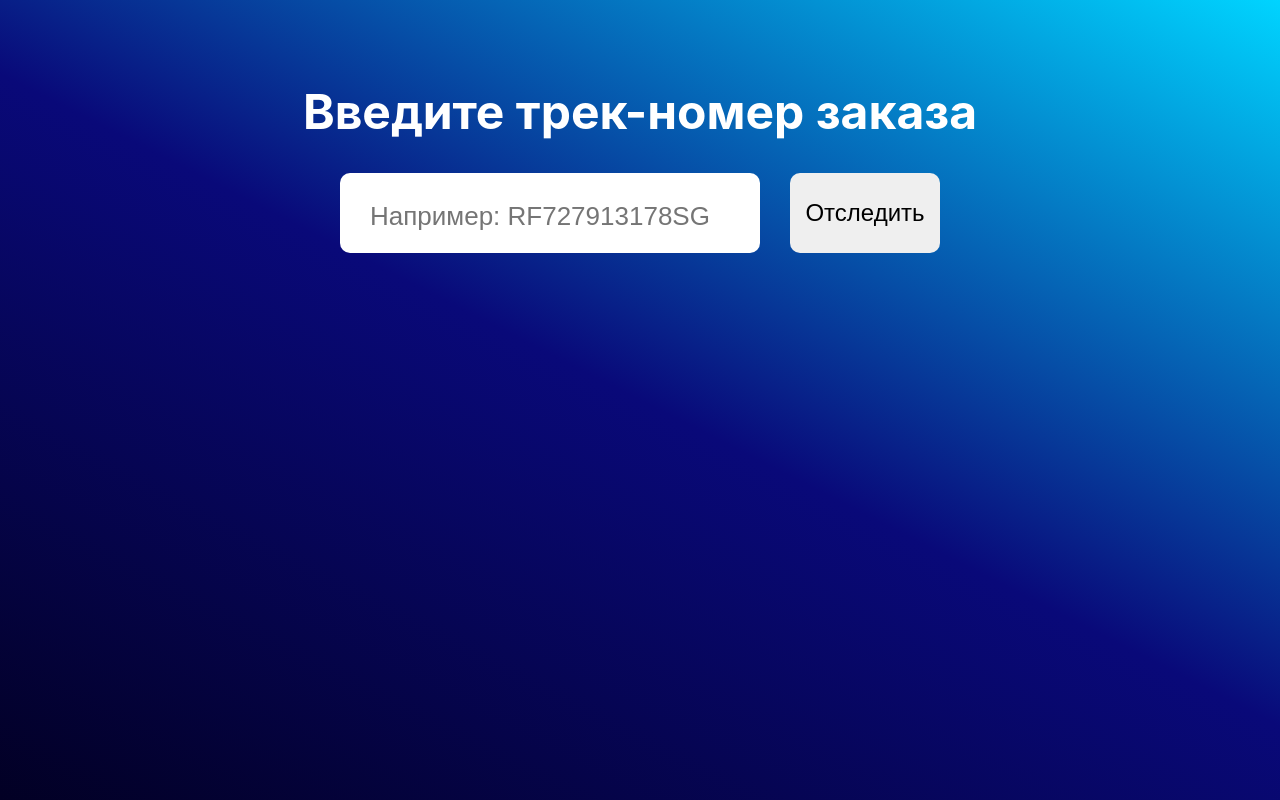
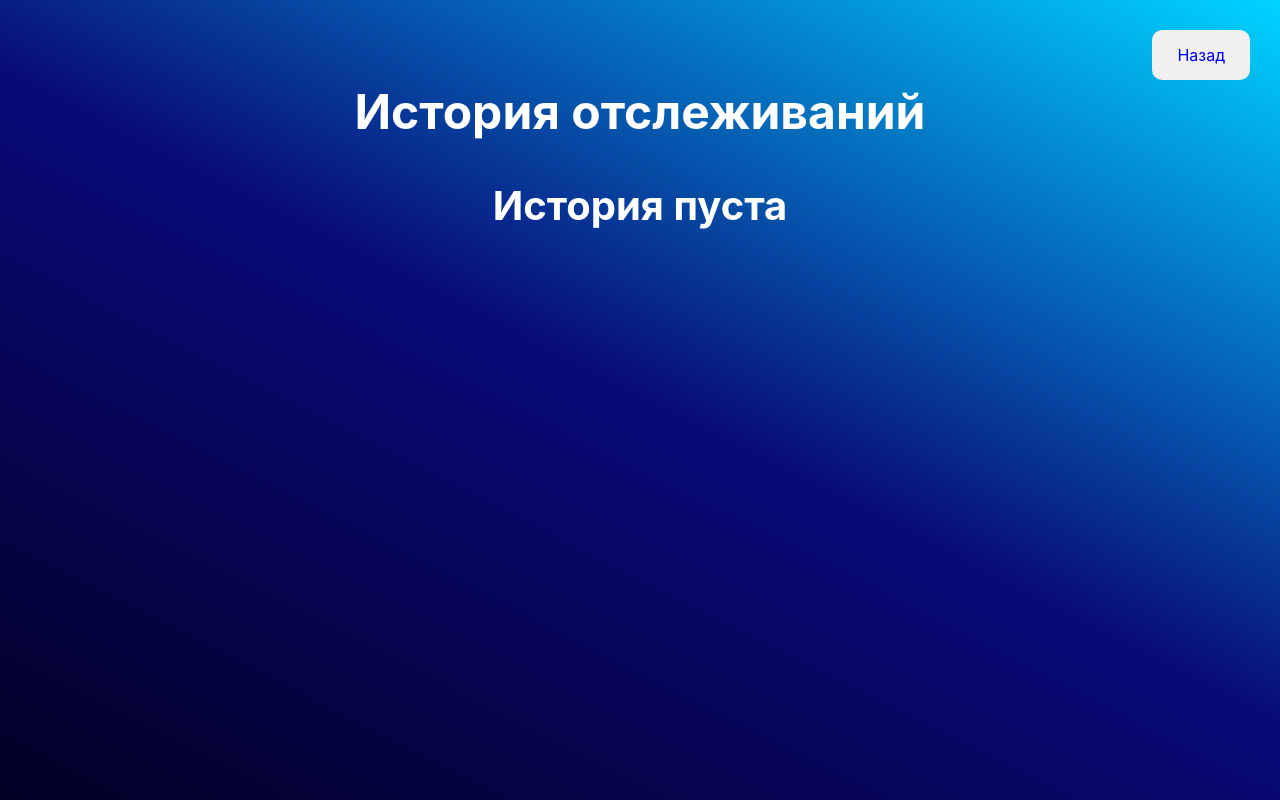
Before and after one commit to StepanSnigur/PostTrack, a React (Create React App) app: page /TracksHistory in a window 1280 px wide. Built offline with nearby package versions, Linux system fonts and the light colour scheme.

Commit message:
Add history page

```diff
--- a/package.json
+++ b/package.json
@@ -10,8 +10,10 @@
     "@types/node": "^12.12.24",
     "@types/react": "^16.9.17",
     "@types/react-dom": "^16.9.4",
+    "@types/react-router-dom": "^5.1.3",
     "react": "^16.12.0",
     "react-dom": "^16.12.0",
+    "react-router-dom": "^5.1.2",
     "react-scripts": "3.3.0",
     "styled-components": "^4.4.1",
     "typescript": "^3.7.4"
--- a/src/App.tsx
+++ b/src/App.tsx
@@ -1,12 +1,10 @@
 import React, { Component } from 'react';
 import styled from 'styled-components';
+import { BrowserRouter as Router, Route } from 'react-router-dom';
 
-import { IAppState, IData } from './Interfaces/Interfaces';
-
-import TrackCodeInput from './components/TrackCodeInput';
-import TrackInfoList from './components/TrackInfoList';
-import ErrorIndicator from './components/ErrorIndicator';
-import Preloader from './components/Preloader';
+import MainPage from './Pages/MainPage';
+import TracksHistoryPage from './Pages/TracksHistoryPage';
+import TrackPage from './Pages/TrackPage';
 
 const MainWrapper = styled.div`
     min-height: 100vh;
@@ -16,72 +14,17 @@ const MainWrapper = styled.div`
     background: linear-gradient(27deg, rgba(2,0,36,1) 0%, rgba(9,9,121,1) 50%, rgba(0,212,255,1) 100%);
     box-sizing: border-box;
 `
-const MainHeadline = styled.h1`
-    text-align: center;
-    color: #fff;
-    font-size: 48px;
-`
 
 class App extends Component {
-    state = {
-        trackData: {
-            id: undefined,
-            data: {
-                events: [],
-                fromCountry: undefined,
-                destinationCountry: undefined,
-                trackUpdateDateTime: undefined,
-                itemWeight: undefined,
-                daysInTransit: undefined
-            },
-            deliveredStat: {
-                minDeliveryDays: undefined,
-                averageDeliveryDays: undefined,
-                maxDeliveryDays: undefined,
-                type: undefined
-            }
-        },
-        error: false,
-        loading: false
-    }
-
-    loadTrackInfo = (data: IData) => {
-        this.setState({
-            trackData: data
-        })
-    }
-    setLoading = () => {
-        this.setState((prevState: IAppState) => {
-            return {
-                loading: !prevState.loading
-            }
-        })
-    }
-    setError = (message: string | boolean) => {
-        this.setState({
-            error: message
-        })
-    }
-
     render () {
         return (
             <MainWrapper>
-                <MainHeadline>Введите трек-номер заказа</MainHeadline>
-                <TrackCodeInput
-                    loadTrackInfo={this.loadTrackInfo}
-                    setLoading={this.setLoading}
-                    setError={this.setError}
-                />
-                <Preloader isLoading={this.state.loading} />
-                <ErrorIndicator
-                    errorMessage={this.state.error}
-                    setError={this.setError}
-                />
-                <TrackInfoList
-                    trackData={this.state.trackData.data}
-                    deliveredStat={this.state.trackData.deliveredStat}
-                    id={this.state.trackData.id}
-                />
+                <Router>
+                    <Route path="/" exact component={MainPage}/>
+                    <Route path="/TracksHistory" component={TracksHistoryPage}/>
+
+                    <Route path="/history/:track" render={({match}) => <TrackPage track={match.params.track} />}/>
+                </Router>
             </MainWrapper>
         );
     }
--- /dev/null
+++ b/src/Pages/MainPage.tsx
@@ -0,0 +1,83 @@
+import React, { Component } from 'react';
+import styled from 'styled-components';
+
+import TrackCodeInput from '../components/TrackCodeInput';
+import Preloader from '../components/Preloader';
+import ErrorIndicator from '../components/ErrorIndicator';
+import TrackInfoList from '../components/TrackInfoList';
+import { IAppState, IData } from '../Interfaces/Interfaces';
+import TrackHistoryBtn from "../components/TracksHistoryBtn";
+
+const MainHeadline = styled.h1`
+    text-align: center;
+    color: #fff;
+    font-size: 48px;
+`
+
+class MainPage extends Component {
+    state = {
+        trackData: {
+            id: undefined,
+            data: {
+                events: [],
+                fromCountry: undefined,
+                destinationCountry: undefined,
+                trackUpdateDateTime: undefined,
+                itemWeight: undefined,
+                daysInTransit: undefined
+            },
+            deliveredStat: {
+                minDeliveryDays: undefined,
+                averageDeliveryDays: undefined,
+                maxDeliveryDays: undefined,
+                type: undefined
+            }
+        },
+        error: false,
+        loading: false
+    }
+
+    loadTrackInfo = (data: IData) => {
+        this.setState({
+            trackData: data
+        })
+    }
+    setLoading = () => {
+        this.setState((prevState: IAppState) => {
+            return {
+                loading: !prevState.loading
+            }
+        })
+    }
+    setError = (message: string | boolean) => {
+        this.setState({
+            error: message
+        })
+    }
+
+    render () {
+        return (
+            <>
+                <MainHeadline>Введите трек-номер заказа</MainHeadline>
+                <TrackCodeInput
+                    loadTrackInfo={this.loadTrackInfo}
+                    setLoading={this.setLoading}
+                    setError={this.setError}
+                />
+                <Preloader isLoading={this.state.loading} />
+                <ErrorIndicator
+                    errorMessage={this.state.error}
+                    setError={this.setError}
+                />
+                <TrackInfoList
+                    trackData={this.state.trackData.data}
+                    deliveredStat={this.state.trackData.deliveredStat}
+                    id={this.state.trackData.id}
+                />
+                <TrackHistoryBtn role="openHist" />
+            </>
+        )
+    }
+}
+
+export default MainPage;
--- /dev/null
+++ b/src/Pages/TrackPage.tsx
@@ -0,0 +1,88 @@
+import React, { Component } from 'react';
+
+import Preloader from '../components/Preloader';
+import {IAppState, ITrackData} from '../Interfaces/Interfaces';
+import Service from '../Service/Service';
+
+import TrackInfoList from '../components/TrackInfoList';
+import ErrorIndicator from '../components/ErrorIndicator';
+import TrackHistoryBtn from '../components/TracksHistoryBtn';
+
+class TrackPage extends Component<{track: string}> {
+    state = {
+        trackData: {
+            id: undefined,
+            data: {
+                events: [],
+                fromCountry: undefined,
+                destinationCountry: undefined,
+                trackUpdateDateTime: undefined,
+                itemWeight: undefined,
+                daysInTransit: undefined
+            },
+            deliveredStat: {
+                minDeliveryDays: undefined,
+                averageDeliveryDays: undefined,
+                maxDeliveryDays: undefined,
+                type: undefined
+            }
+        },
+        error: false,
+        loading: false
+    }
+
+    componentDidMount() {
+        this.getTrackInfo(this.props.track);
+    }
+
+    getTrackInfo = async (trackCode: string) => {
+        try {
+            this.setError(false);
+            this.setLoading();
+
+            let data: ITrackData = await Service.getTrackInfo(trackCode);
+            if (data.status === 'error') throw new Error(data.message);
+
+            this.setState({
+                trackData: data
+            });
+        } catch (e) {
+            this.setError(e.message)
+        } finally {
+            this.setLoading();
+        }
+    }
+
+    setLoading = () => {
+        this.setState((prevState: IAppState) => {
+            return {
+                loading: !prevState.loading
+            }
+        })
+    }
+    setError = (message: string | boolean) => {
+        this.setState({
+            error: message
+        })
+    }
+
+    render () {
+        return (
+            <>
+                <Preloader isLoading={this.state.loading}/>
+                <ErrorIndicator
+                    errorMessage={this.state.error}
+                    setError={this.setError}
+                />
+                <TrackInfoList
+                    trackData={this.state.trackData.data}
+                    deliveredStat={this.state.trackData.deliveredStat}
+                    id={this.state.trackData.id}
+                />
+                <TrackHistoryBtn role="backToMainPage" />
+            </>
+        );
+    }
+}
+
+export default TrackPage;
--- /dev/null
+++ b/src/Pages/TracksHistoryPage.tsx
@@ -0,0 +1,75 @@
+import React, { useState, useEffect, useCallback } from 'react';
+import styled from 'styled-components';
+import { Link } from 'react-router-dom';
+
+import TrackHistoryBtn from '../components/TracksHistoryBtn';
+
+const TrackHistoryWrapper = styled.div`
+    width: 600px;
+    margin: 0 auto;
+`
+const TrackHistoryHeadline = styled.h1`
+    text-align: center;
+    color: #fff;
+    font-size: 48px;
+`
+const TrackCode = styled(Link)`
+    display: block;
+    padding: 20px;
+    margin-top: 10px;
+    border-radius: 10px;
+    color: #fff;
+    font-size: 30px;
+    font-weight: bold;
+    text-decoration: none;
+    cursor: pointer;
+    transition: .3s;
+
+    &:hover {
+        background: #eee;
+        color: #000;
+    }
+`
+const TrackHistoryEmpty = styled.h3`
+    text-align: center;
+    color: #fff;
+    font-size: 40px;
+`
+const CleanTrackHistoryButton = styled.button`
+    display: block;
+    margin: 0 auto;
+    margin-top: 20px;
+    padding: 15px 25px;
+    border: none;
+    border-radius: 10px;
+    font-size: 16px;
+    cursor: pointer;
+`
+
+const TracksHistoryPage = () => {
+    const [historyTracks, setTracksFromHistory] = useState([]);
+    const getTracks = useCallback(() => JSON.parse(localStorage.getItem('TracksHistory')!), []);
+
+    useEffect(() => setTracksFromHistory(getTracks() || []), [getTracks]);
+
+    const cleanTrackHistory = () => {
+        setTracksFromHistory([]);
+        localStorage.removeItem('TracksHistory');
+    }
+
+    const isTracksInHistory = historyTracks.length > 0;
+    return (
+        <TrackHistoryWrapper>
+            <TrackHistoryHeadline>История отслеживаний</TrackHistoryHeadline>
+            {
+                isTracksInHistory ?
+                <>{historyTracks.map((track: string, index: number) => <TrackCode to={`/history/${track}`} key={index}>{track}</TrackCode>)}</> :
+                <TrackHistoryEmpty>История пуста</TrackHistoryEmpty>
+            }
+            {isTracksInHistory && <CleanTrackHistoryButton onClick={cleanTrackHistory}>Очистить историю</CleanTrackHistoryButton>}
+            <TrackHistoryBtn role="backToMainPage" />
+        </TrackHistoryWrapper>
+    )
+}
+
+export default TracksHistoryPage;
--- a/src/components/TrackCodeInput.tsx
+++ b/src/components/TrackCodeInput.tsx
@@ -53,6 +53,11 @@ const TrackCodeInput: React.FC<ITrackCodeInput> = (props) => {
             let data: ITrackData = await Service.getTrackInfo(trackCode);
             if (data.status === 'error') throw new Error(data.message);
 
+            const newTrackHistory: string[] = JSON.parse(localStorage.getItem('TracksHistory')!) || [];
+            if (!newTrackHistory.includes(trackCode)) {
+                newTrackHistory.push(trackCode);
+                localStorage.setItem('TracksHistory', JSON.stringify(newTrackHistory));
+            }
             props.loadTrackInfo(data);
         } catch (e) {
             props.setError(e.message)
--- /dev/null
+++ b/src/components/TracksHistoryBtn.tsx
@@ -0,0 +1,25 @@
+import React from 'react';
+import styled from 'styled-components';
+import { Link } from 'react-router-dom';
+
+const TrackHistoryBtnWrapper = styled(Link)`
+    position: fixed;
+    top: 30px;
+    right: 30px;
+    padding: 15px 25px;
+    border-radius: 10px;
+    background: #f0f0f0;
+    text-decoration: none;
+    cursor: pointer;
+`
+
+interface ITracksHistoryBtn {
+    role: string
+}
+
+const TrackHistoryBtn: React.FC<ITracksHistoryBtn> = ({ role }) => {
+    let isOpeningHistory = role === 'openHist';
+    return <TrackHistoryBtnWrapper to={isOpeningHistory ? '/TracksHistory' : '/'}>{isOpeningHistory ? 'История отслеживаний' : 'Назад'}</TrackHistoryBtnWrapper>
+}
+
+export default TrackHistoryBtn;
```
Also changed, not shown: public/logo512.png (deleted), 1 other file (tests, documents, lock files or other folders).
